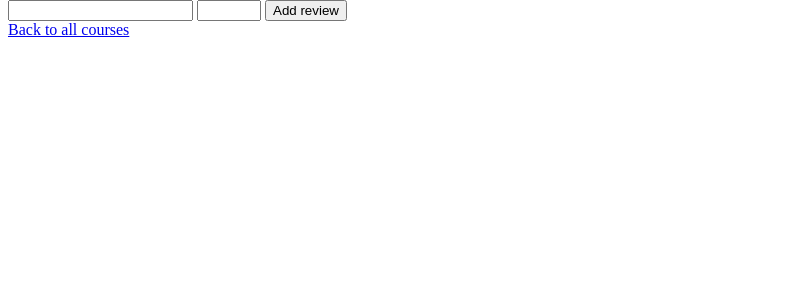
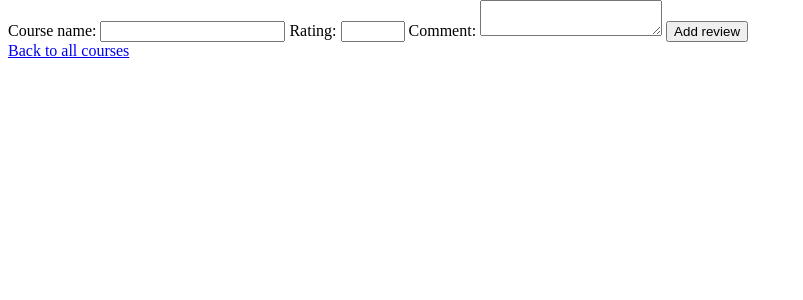
Before and after one commit to tomi2077/course-review-app, a Flask app: page /add-review in a window 1280 px wide. Shown: the part 26-326 px from the top of the page, without its empty margins (0-803 px from the left). Run offline with Flask 3, Linux system fonts and the light colour scheme.

Commit message:
Derive course ratings from reviews instead of storing them

```diff
--- a/data.py
+++ b/data.py
@@ -1,6 +1,23 @@
 courses = [
-    {"name": "python", "title": "Python Fundamentals", "rating": 4.5, "students": 1200},
-    {"name": "flask", "title": "Flask Web Development", "rating": 4.2, "students": 800},
-    {"name": "pandas", "title": "Data Analysis with Pandas", "rating": 4.7, "students": 950},
-    {"name": "docker", "title": "Docker Essentials", "rating": 3.9, "students": 600},
+    {"name": "python", "title": "Python Fundamentals", "students": 1200},
+    {"name": "flask", "title": "Flask Web Development", "students": 800},
+    {"name": "pandas", "title": "Data Analysis with Pandas", "students": 950},
+    {"name": "docker", "title": "Docker Essentials", "students": 600}
 ]
+
+reviews = [
+    {"course_name": "python", "rating": 4.8, "comment": "Great introduction"},
+    {"course_name": "python", "rating": 4.2, "comment": "A bit fast in places"},
+    {"course_name": "python", "rating": 4.6, "comment": "Clear explanations throughout"},
+    {"course_name": "flask", "rating": 4.0, "comment": "Solid but dated"},
+    {"course_name": "flask", "rating": 4.4, "comment": "Good practical examples"},
+    {"course_name": "pandas", "rating": 4.9, "comment": "Best course on the topic"},
+]
+
+def average_rating(course_name):
+    course_review_list = [review for review in reviews if review["course_name"] == course_name]
+    if len(course_review_list) == 0:
+        return None
+    total_rating_value = sum(review["rating"] for review in course_review_list)
+    average_rating_value = total_rating_value / len(course_review_list)
+    return round(average_rating_value, 1)
--- a/routes/pages.py
+++ b/routes/pages.py
@@ -1,21 +1,25 @@
 from flask import Blueprint, render_template, request, redirect, url_for
 import requests
-from data import courses
+from data import courses, reviews, average_rating
 
 pages = Blueprint("pages", __name__)
 
 @pages.route("/")
 def home():
     return render_template("home.html")
-@pages.route ("/courses")
+
+@pages.route("/courses")
 def course_list():
-    return render_template("courses.html", courses=courses)
+    rows = [{**c, "rating": average_rating(c["name"])} for c in courses]
+    return render_template("courses.html", courses=rows)
 
 @pages.route("/course-page/<name>")
 def course_page(name):
     for course in courses:
         if course["name"] == name:
-            return render_template("course.html", course=course)
+            course_reviews = [review for review in reviews if review["course_name"] == name]
+            average_rating_value = average_rating(name)
+            return render_template("course.html", course=course, reviews=course_reviews, av_rating=average_rating_value)
     return render_template("404.html"), 404
 
 @pages.route("/tip")
@@ -34,12 +38,13 @@ def add_review():
     if request.method == "POST":
         name = request.form.get("course_name")
         rating = request.form.get("rating", type=float)
-
-        for course in courses:
-            if course["name"] == name:
-                course["rating"] = rating
-                return redirect(url_for("pages.course_list"))
-
-        return render_template("add_review.html", error="No course with that name"), 404
-
+        comment = request.form.get("comment")
+        if not comment:
+            return render_template("add_review.html", error="Comment is required"), 400
+        if not any(c["name"] == name for c in courses):
+            return render_template("add_review.html", error="No course with that name"), 404
+        if rating is None:
+            return render_template("add_review.html", error="Rating must be a number"), 400
+        reviews.append({"course_name": name, "rating": rating, "comment": comment})
+        return redirect(url_for("pages.course_list"))
     return render_template("add_review.html")
--- a/templates/add_review.html
+++ b/templates/add_review.html
@@ -5,9 +5,10 @@
         <p style="color: red">{{ error }}</p>
     {% endif %}
     <form method="POST" action="/add-review">
-        <input type="text" name="course_name">
-        <input type="number" name="rating" step="0.1" min="1" max="5">
-        <button type="submit">Add review</button>
+    <label>Course name: <input type="text" name="course_name"></label>
+    <label>Rating: <input type="number" name="rating" step="0.1" min="1" max="5"></label>
+    <label>Comment: <textarea name="comment"></textarea></label>
+    <button type="submit">Add review</button>
     </form>
 <a href="/courses">Back to all courses</a>
 {% endblock %}
--- a/templates/courses.html
+++ b/templates/courses.html
@@ -6,9 +6,9 @@
         {% for course in courses %}
            <li>
             {{ course.title }}   |
-            {{ course.rating }}  |
+            {% if course.rating %}{{ course.rating }}{% else %}No rating{% endif %} |
             {{ course.students}} |
-            {% if course.rating > 4.4 %}
+            {% if course.rating and course.rating > 4.4 %}
                 ⭐ Top rated
             {% endif %}
            </li>
```
Also changed, not shown: routes/api.py (+22 -7 lines), templates/course.html (+17 -1 lines).
